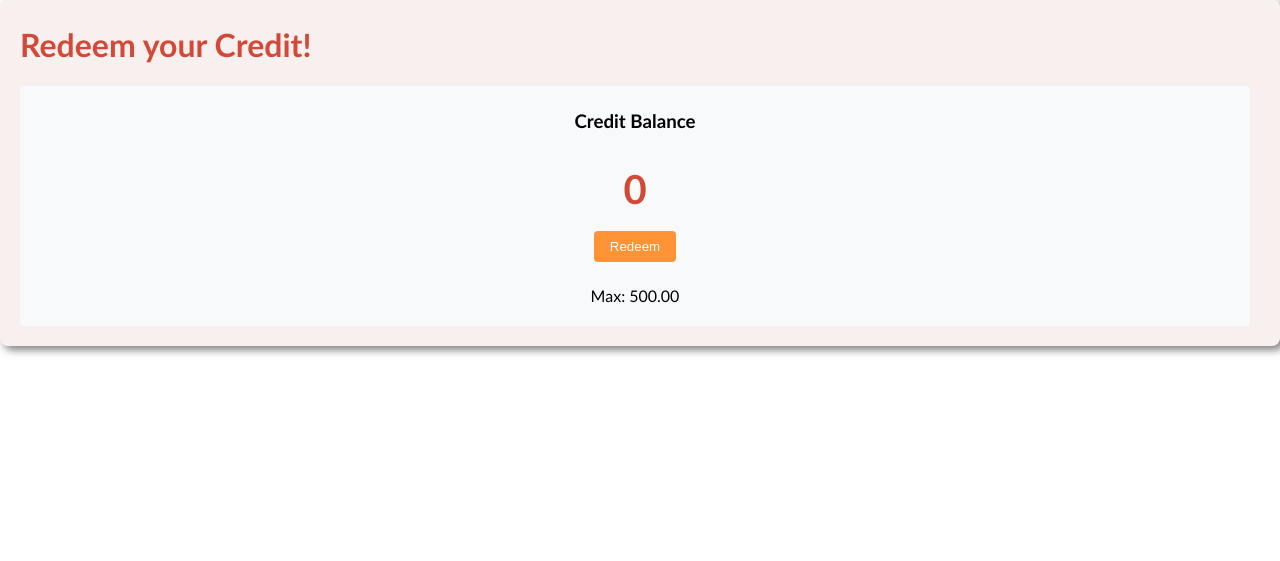
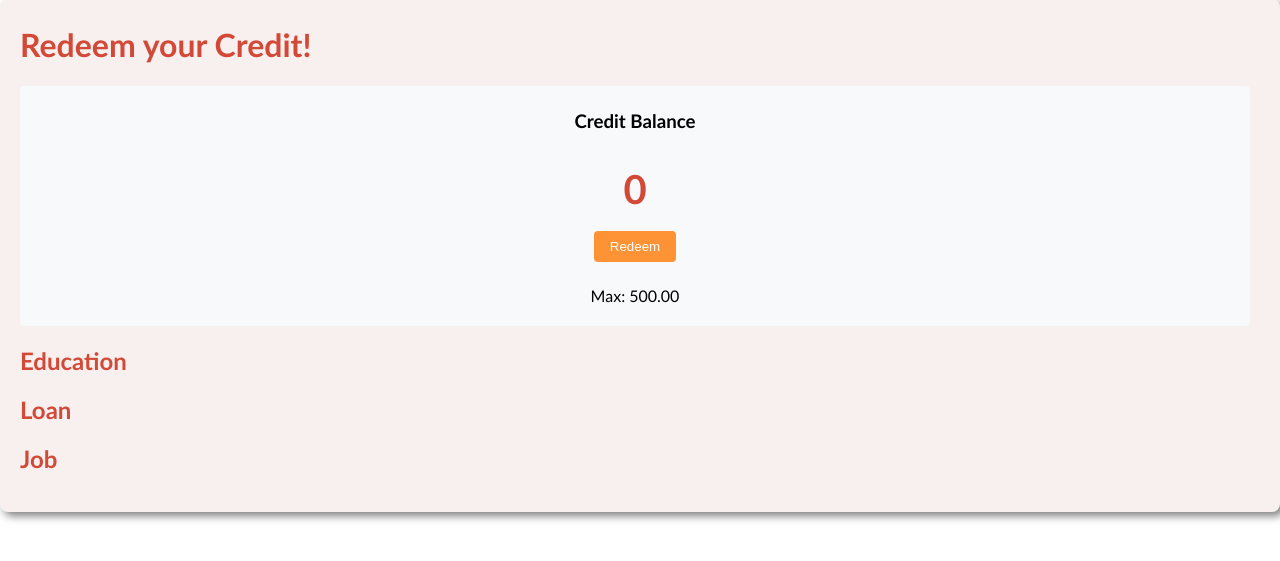
Before and after one commit to BryzMcln/HRM-Feature, a PHP site: page /redeem.php in a window 1280 px wide. Shown: the part 135-696 px from the top of the page. Run offline with PHP 8.4, Linux system fonts and the light colour scheme.

Commit message:
aditionals was added

```diff
--- a/redeem.php
+++ b/redeem.php
@@ -73,6 +73,15 @@ if (isset($_SESSION['user_id'])) {
                 <a href="redeem.php" class="redeem_bt"><button>Redeem</button></a>
                 <p>Max: 500.00</p>
             </section>
+            <section class="educ">
+                <h1>Education</h1>
+            </section>
+            <section class="loadn">
+                <h1>Loan</h1>
+            </section>
+            <section class="Health Care">
+                <h1>Job</h1>
+            </section>
         </div>
     </div>
 </body>
```
